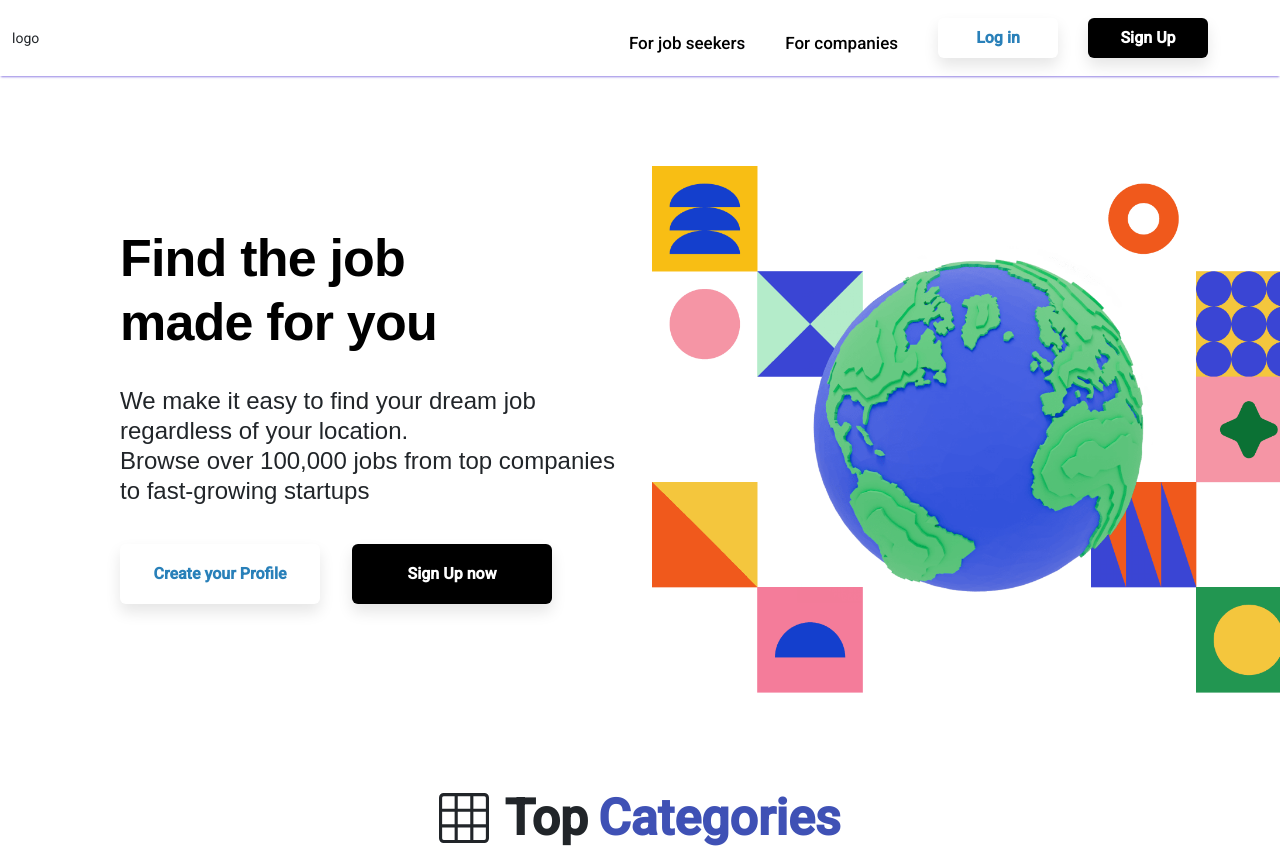
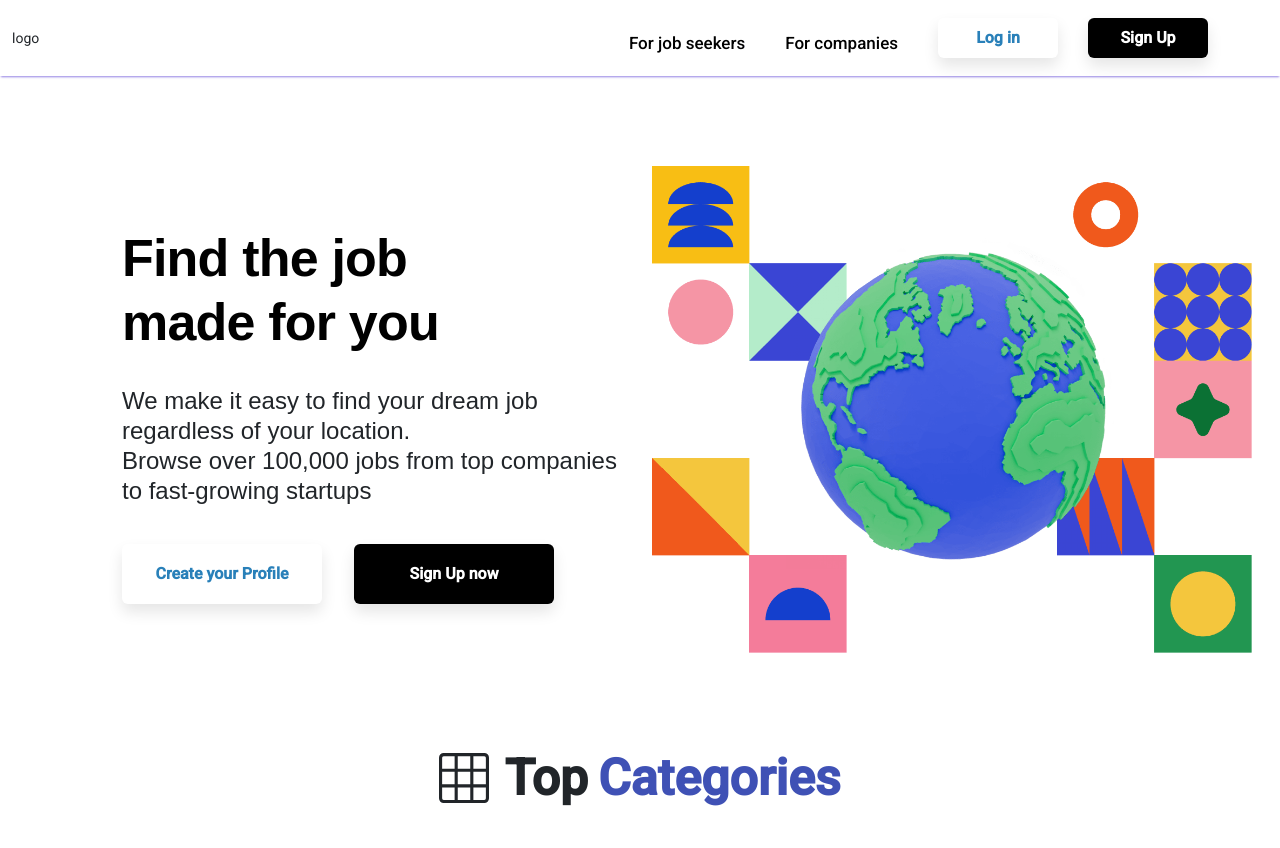
Before and after one commit to ashutoshT1999/jobs4u, an Angular app: page / in a window 1280 px wide. Shown: the top 848 px of the page. Built offline with nearby package versions, Linux system fonts and the light colour scheme.

Commit message:
image padding change

```diff
--- a/src/app/Landing_page/landing-page.component.html
+++ b/src/app/Landing_page/landing-page.component.html
@@ -1,6 +1,7 @@
+<div class="container">
     <div class="container">
         <div class="row">
-        <div class="col-6" style="padding-top: 150px;padding-left:50px ;">
+            <div class="col-6" style="padding-top: 150px;padding-left:40px ;">
                 <div class="d-flex flex-column">
                     <div>
                         <h1 class="headline" style="font-weight: 800;">
@@ -30,15 +31,15 @@
                 </div>
             </div>
             <div class="col-6" style="padding-top: 90px;">
-            <img src="./assets/static/earth.png" alt="none" style="width: 650px;">
+                <img src="./assets/static/earth.png" alt="none" style="width: 600px;">
             </div>
         </div>
     </div>
     <div class="container">
         <div class="d-flex flex-column" style="margin-top: 100px;">
             <div class="d-flex justify-content-center">
-            <svg xmlns="http://www.w3.org/2000/svg" width="50" height="50" fill="currentColor" class="bi bi-grid-3x3"
-                viewBox="0 0 16 16">
+                <svg xmlns="http://www.w3.org/2000/svg" width="50" height="50" fill="currentColor"
+                    class="bi bi-grid-3x3" viewBox="0 0 16 16">
                     <path
                         d="M0 1.5A1.5 1.5 0 0 1 1.5 0h13A1.5 1.5 0 0 1 16 1.5v13a1.5 1.5 0 0 1-1.5 1.5h-13A1.5 1.5 0 0 1 0 14.5v-13zM1.5 1a.5.5 0 0 0-.5.5V5h4V1H1.5zM5 6H1v4h4V6zm1 4h4V6H6v4zm-1 1H1v3.5a.5.5 0 0 0 .5.5H5v-4zm1 0v4h4v-4H6zm5 0v4h3.5a.5.5 0 0 0 .5-.5V11h-4zm0-1h4V6h-4v4zm0-5h4V1.5a.5.5 0 0 0-.5-.5H11v4zm-1 0V1H6v4h4z" />
                 </svg>
@@ -85,7 +86,8 @@
                     <div class="card" style="width: 18rem;height:10rem ;">
                         <div class="d-flex justify-content-center mt-4">
                             <img class="card-img-top" style="width:60px;"
-                            src="https://www.tutorialspoint.com/static/images/cyber-security.svg" alt="Card image cap">
+                                src="https://www.tutorialspoint.com/static/images/cyber-security.svg"
+                                alt="Card image cap">
                         </div>
                         <div class="d-flex justify-content-center mt-3">
                             <p class="card-text" style="font-size: 30px;">Cyber Security</p>
@@ -276,3 +278,4 @@
 
 
     </div>
+</div>
```
Lines whose indentation alone changed are shown as unchanged.
